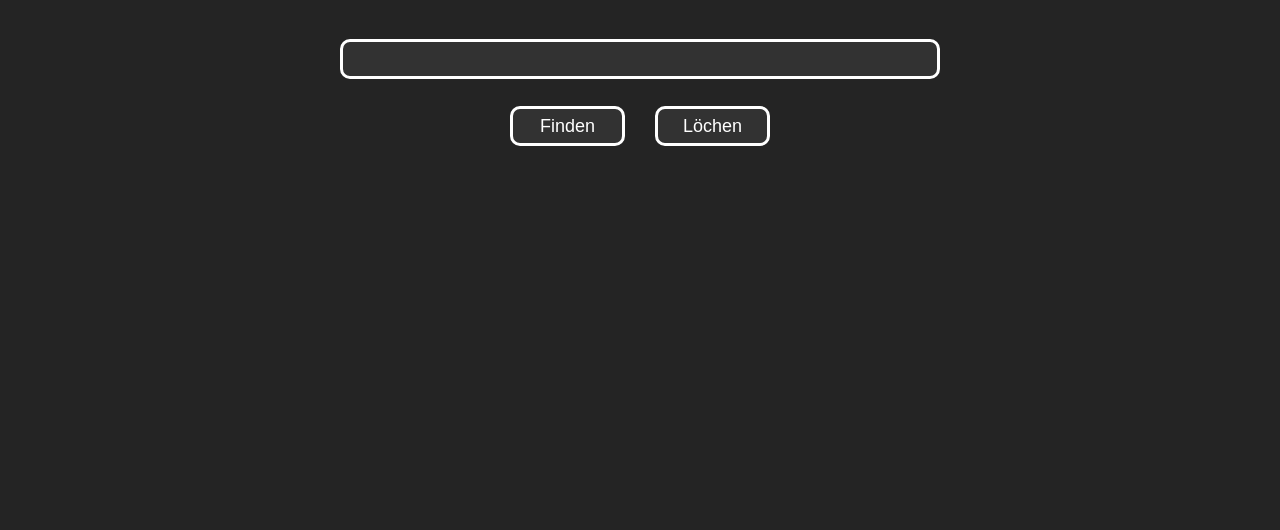
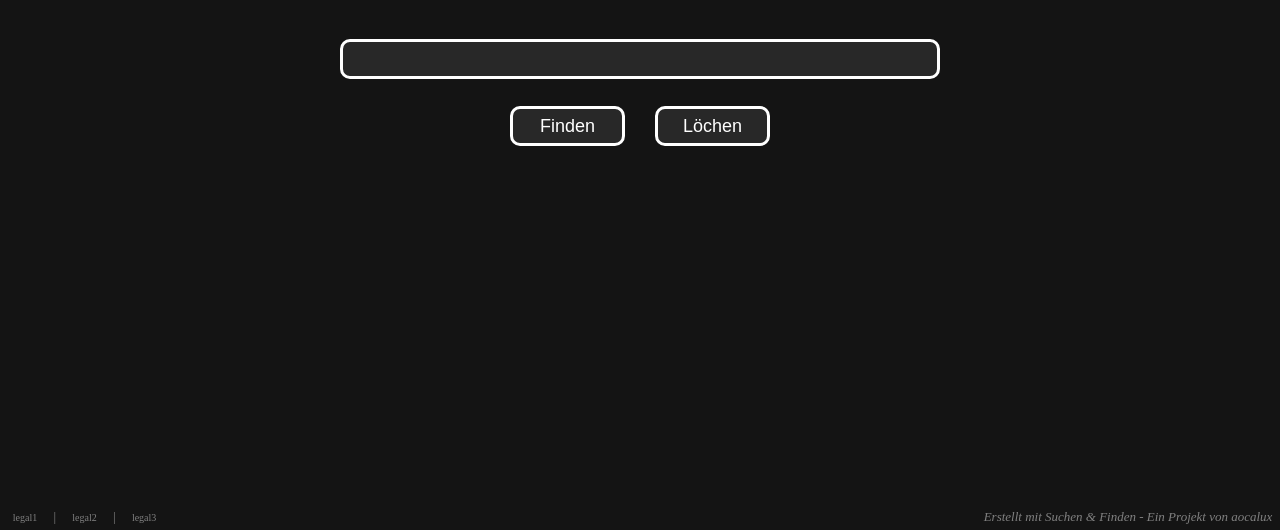
Before and after one commit to aocalux/search-and-find, a plain HTML site: page index.html in a window 1280 px wide. Shown: the part 270-800 px from the top of the page. Drawn offline with Linux system fonts and the light colour scheme.

Commit message:
add space form legal links

```diff
--- a/index.html
+++ b/index.html
@@ -11,15 +11,15 @@
     <nav>
       <div class="topBar">
         <div class="barLeft">
-          <a href="http://google.de">Link_1</a>
+          <a href="Link_1">Link_1</a>
           &nbsp;&nbsp;&nbsp;&nbsp;&nbsp;
-          <a href="http://google.de">Link_2</a>
+          <a href="Link_2">Link_2</a>
         </div>
         &nbsp;
         <div class="barRight">
-          <a href="http://google.de">Link_3</a>
+          <a href="Link_3">Link_3</a>
           &nbsp;&nbsp;&nbsp;&nbsp;&nbsp;
-          <a class="linkButton" href="https://google.de" target="_blank">&nbsp&nbsp Button_1 &nbsp&nbsp</a>
+          <a class="linkButton" href="Button_1" target="_blank">&nbsp&nbsp Button_1 &nbsp&nbsp</a>
         </div>
       </div>
     </nav>
@@ -37,5 +37,18 @@
       </form>
     </div>
 
+    <div class="legal">
+      <a href="legal1">legal1</a>
+      &nbsp;&nbsp;&nbsp;&nbsp;|&nbsp;&nbsp;&nbsp;&nbsp;
+      <a href="legal2">legal2</a>
+      &nbsp;&nbsp;&nbsp;&nbsp;|&nbsp;&nbsp;&nbsp;&nbsp;
+      <a href="legal3">legal3</a>
+    </div>
+
+    <div class="credit">
+      <!-- please be nice and leaf the credit in -->
+      <a href="https://github.com/aocalux">Erstellt mit Suchen & Finden - Ein Projekt von aocalux</a>
+    </div>
+
   </body>
 </html>
--- a/style/form.css
+++ b/style/form.css
@@ -1,8 +1,8 @@
 body {
-	background-color: rgb(36, 36, 36);
+	background-color: #141414;
 	text-align: center;
 	font-size: x-large;
-	color: white;
+	color: whitesmoke;
 }
 
 .topBar {
@@ -37,7 +37,7 @@ body {
 }
 
 input {
-	background-color: rgb(50, 50, 50);
+	background-color: rgb(40, 40, 40);
 	font-size: large;
 	color: white;
 	border: solid;
@@ -59,6 +59,34 @@ input {
 	height: 40px;
 }
 
+.credit a {
+	position: fixed;
+	bottom: 0;
+    right: 0;
+    margin: 0.15%;
+    margin-bottom: 0.4%;
+    margin-right: 0.6%;
+    font-size: small;
+    color: gray;
+    font-style: italic;
+}
+
+.legal {
+	position: fixed;
+	bottom: 0;
+    left: 0;
+    margin: 0.15%;
+    margin-bottom: 0.4%;
+    margin-left: 1%;
+    font-size: small;
+    color: gray;
+}
+
+.legal a {
+	font-size: x-small;
+    color: gray;
+}
+
 a {
 	text-decoration: none;
 	font-size: large;
```
Also changed, not shown: 1 other file.
